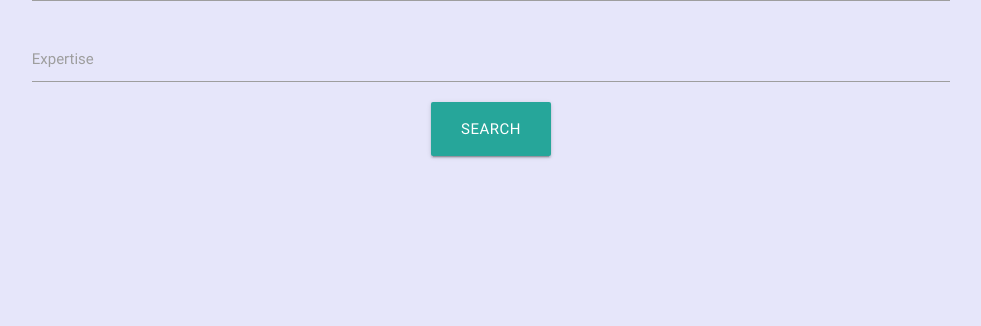
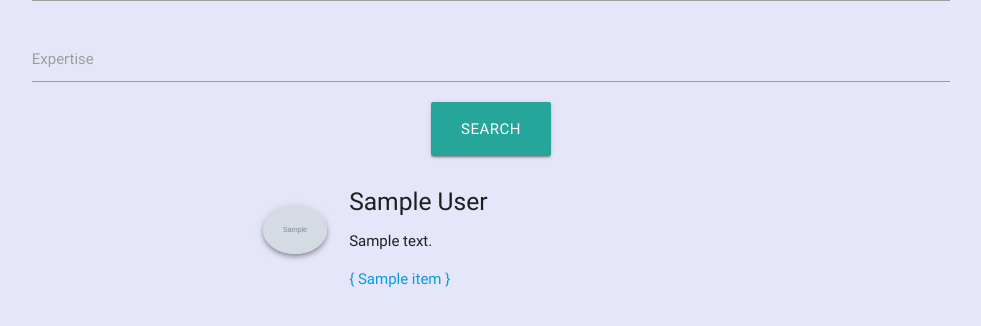
Before and after one commit to isaacwoodruff/codetogether, a Flask app: page /mentors in a window 1280 px wide. Shown: the part 306-632 px from the top of the page, without its empty margins (149-1130 px from the left). Run offline with Flask 2, Linux system fonts and the light colour scheme; grey boxes marked "Sample" are stand-in pictures; a database or web service that is not in the repository returns one stand-in record (values such as "Sample title"); some libraries are stand-ins or nearby versions.

Commit message:
Added user info in mentors page, updated styling

```diff
--- a/app.py
+++ b/app.py
@@ -16,7 +16,8 @@ def index():
 
 @app.route('/mentors')
 def mentors():
-    return render_template('mentors.html')
+    users = mongo.db.users.find({"looking_to.1": "become a mentor"})
+    return render_template('mentors.html', users=users)
 
 @app.route('/edit_profile')
 def edit_profile():
--- a/static/css/style.css
+++ b/static/css/style.css
@@ -2,8 +2,21 @@ body {
     background: lavender;
 }
 
-.profile-img-max-width {
+.img-max-width-256 {
     max-width: 256px;
+}
+
+.img-max-width-64 {
+    max-width: 64px;
+}
+
+.profile-preview {
+    overflow: hidden;
+    max-height: 115px;
+}
+
+.display-inline-block {
+    display: inline-block;
 }
 
 .cursor-pointer {
--- a/templates/mentors.html
+++ b/templates/mentors.html
@@ -21,4 +21,22 @@
     <button class="btn waves-effect waves-light btn-large" type="submit" name="action">Search</button>
 </div>
 
+<div class="row center">
+    {% for user in users %}
+    <div class="valign-wrapper hoverable">
+        <div class="col s4 right-align">
+            <img src="{{ user.avatar }}" class="img-max-width-64 z-depth-2 circle">
+        </div>
+
+        <div class="col s8 left-align profile-preview">
+            <h5>{{ user.first_name.capitalize() }} {{ user.last_name.capitalize() }}</h5>
+            <p class="truncate">{{ user.about }}</p>
+            {% for item in user.expertise[-5:] %}
+            <a href="#" class="truncate display-inline-block">{ {{ item }} } </a>
+            {% endfor %}
+        </div>
+    </div>
+    {% endfor %}
+</div>
+
 {% endblock %}
--- a/templates/user_profile.html
+++ b/templates/user_profile.html
@@ -1,7 +1,7 @@
 {% extends 'base.html' %} {% block content %}
 
     <div class="row center">
-        <img src="{{ user.avatar }}" class="z-depth-4 circle profile-img-max-width">
+        <img src="{{ user.avatar }}" class="z-depth-4 circle img-max-width-256">
         <h4>{{ user.first_name.capitalize()  }} {{ user.last_name.capitalize()  }}</h4>
         <p>{{ user.description.title() }}</p>
     </div>
```
